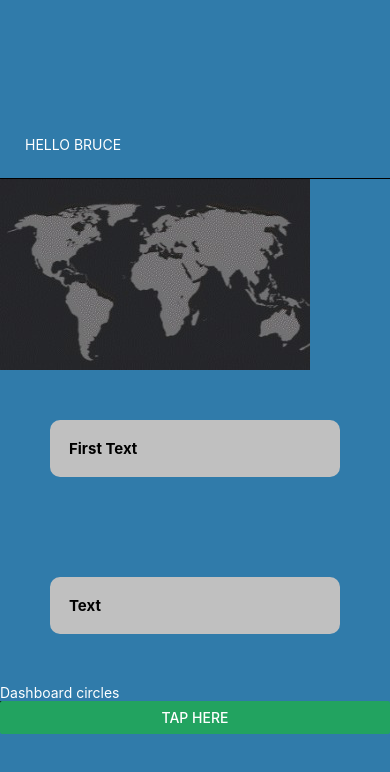
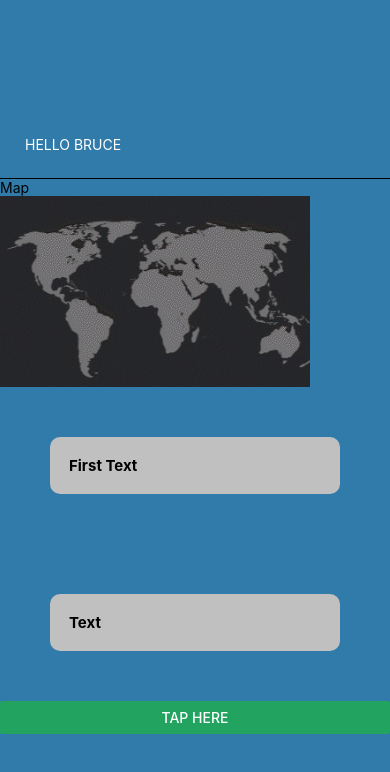
Before and after one commit to gruningzen202302/rn-course, a React Native app: screen / in a window 390 px wide. Shown: the top 772 px of the page. Built offline with nearby package versions, Linux system fonts and the light colour scheme.

Commit message:
feat: add component for the map

```diff
--- a/App.js
+++ b/App.js
@@ -1,15 +1,15 @@
-import { StyleSheet, Text, View, Button, Image } from "react-native";
+import { StyleSheet, Text, View, Button } from "react-native";
 import Dashboard from "./screens/dashboard";
+import Map from "./screens/map";
 
 export default function App() {
   return (
     <View style={styles.container}>
       <Text style={styles.greetingText}>HELLO BRUCE</Text>
       <View style={{ borderBottomWidth: 1, borderBottomColor: "black" }} />
-      <Image source={require("./assets/world-host-distribution.jpeg")} />
+      <Map />
       <Text style={styles.dummyText}>First Text</Text>
       <Text style={styles.dummyText}>Text </Text>
-      <Dashboard />
       <Button title="Tap Here" color="#22A360" />
     </View>
   );
--- a/screens/dashboard.js
+++ b/screens/dashboard.js
@@ -16,4 +16,4 @@ const Dashboard = () => {
   )
 }
 
-export default Dashboard;
+export default Dashboard
--- /dev/null
+++ b/screens/map.js
@@ -0,0 +1,12 @@
+import { Text, View, Image, StyleSheet } from "react-native";
+
+const Map = () => {
+  return (
+    <View>
+      <Text>Map</Text>
+      <Image source={require("../assets/world-host-distribution.jpeg")} />
+    </View>
+  );
+};
+
+export default Map;
```
